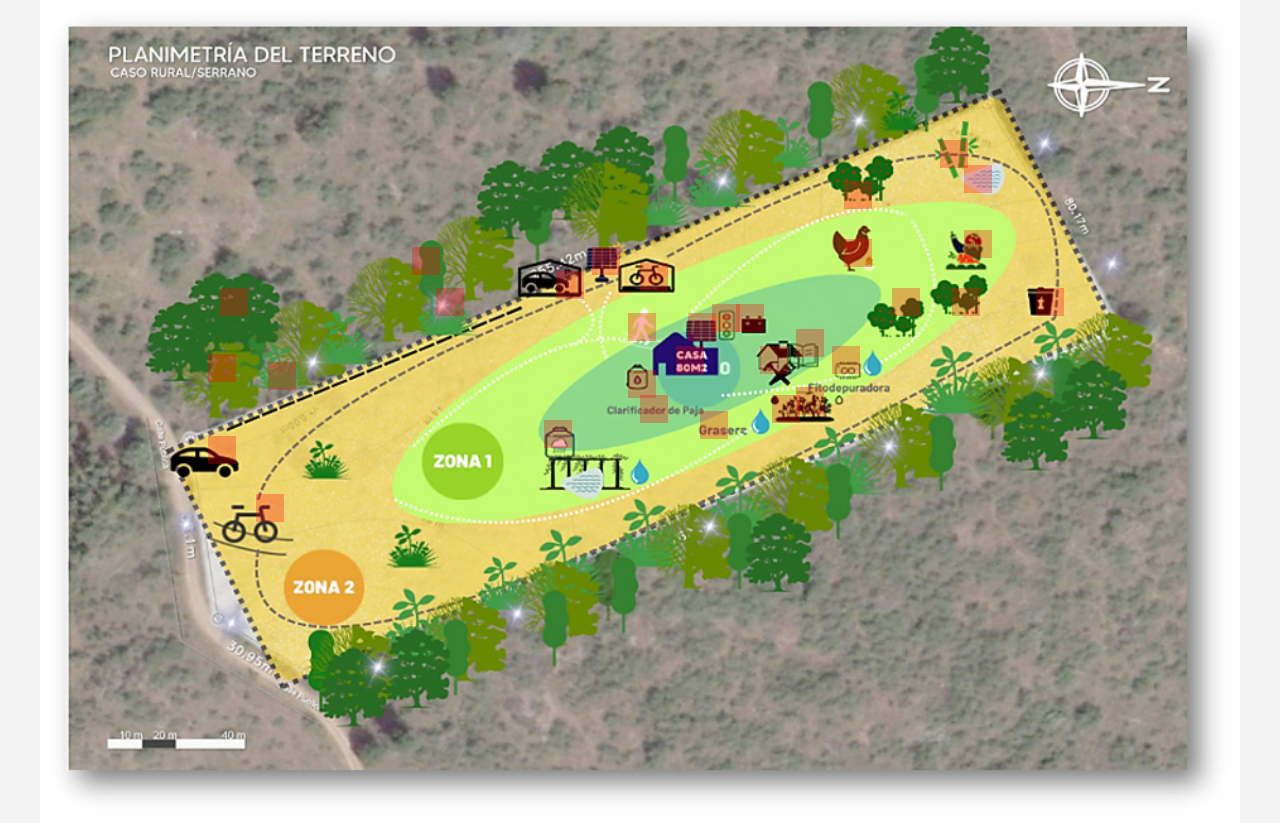
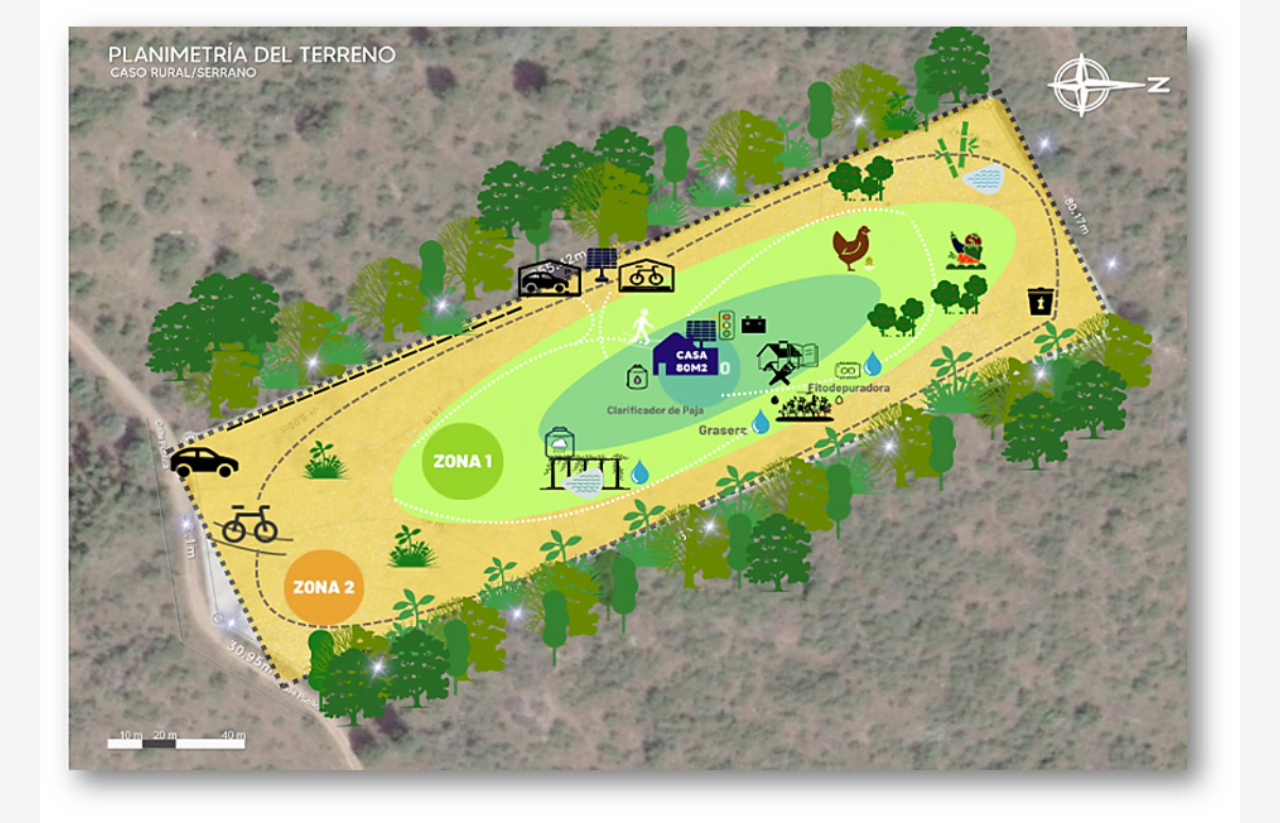
Before and after one commit to vaneamoruso/plano-interactivo, a plain HTML site: page index.html in a window 1280 px wide. Drawn offline with Linux system fonts and the light colour scheme.

Commit message:
Add files via upload

```diff
--- a/index.html
+++ b/index.html
@@ -22,7 +22,7 @@
       position: absolute;
       width: 28px;
       height: 28px;
-      background: rgba(255, 0, 0, 0.3); /* puntos visibles para revisión */
+      background: transparent; /* puntos invisibles */
     }
     .icono:hover::after {
       content: attr(data-tooltip);
```
